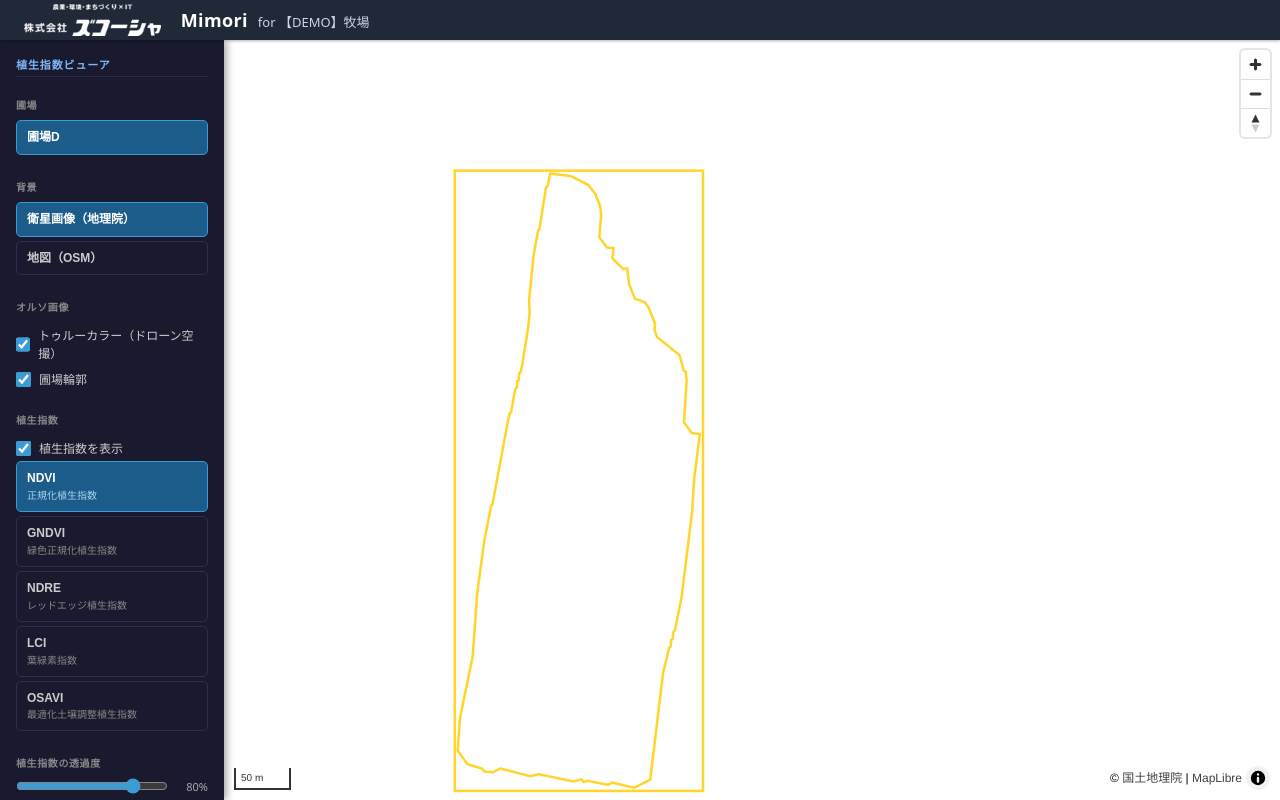
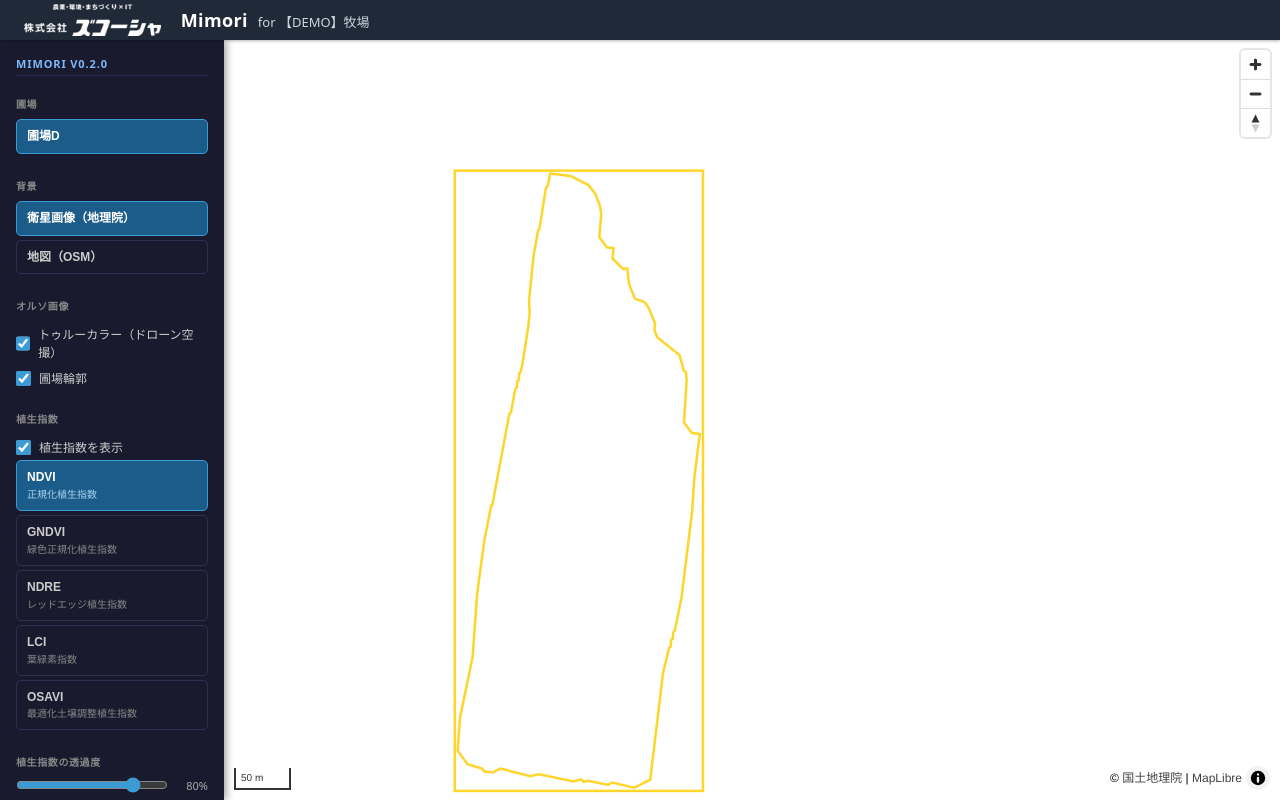
Before and after one commit to shinyanakashima/cng-dji-terra-xyz-tiles-ShintokuMunicipalPasture, a React (Vite) app: page / in a window 1280 px wide. Built offline with nearby package versions, Linux system fonts and the light colour scheme; no server answers.

Commit message:
Bump version to 0.2.0; sidebar title -> "Mimori v0.2.0"

```diff
--- a/package.json
+++ b/package.json
@@ -1,6 +1,6 @@
 {
   "name": "cng-dji-terra-xyz-tiles-ShintokuMunicipalPasture",
-  "version": "0.1.0",
+  "version": "0.2.0",
   "private": true,
   "scripts": {
     "dev": "vite",
--- a/src/components/LayerControl.tsx
+++ b/src/components/LayerControl.tsx
@@ -39,7 +39,7 @@ export default function LayerControl({
   const activeField = fields.find((f) => f.id === activeFieldId) ?? fields[0]
   return (
     <aside className="sidebar">
-      <p className="sidebar-title">植生指数ビューア</p>
+      <p className="sidebar-title">Mimori v0.2.0</p>
 
       <div className="sidebar-section">
         <h2>圃場</h2>
```
Also changed, not shown: 1 other file (tests, documents, lock files or other folders).
